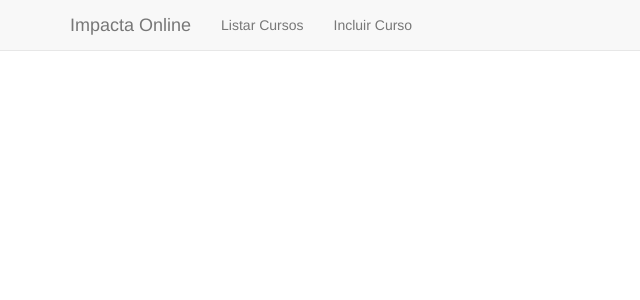
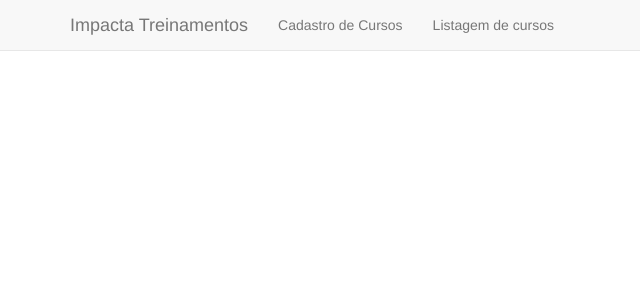
Before and after one commit to Almeida92/Curso_Mean, an Angular app in the folder app-angular4/: page / in a window 1280 px wide. Shown: the top 300 px of the page, without its empty margins (0-640 px from the left). Built offline with nearby package versions, Linux system fonts and the light colour scheme.

Commit message:
interpolação

```diff
--- a/app-angular4/src/app/menu/menu.component.ts
+++ b/app-angular4/src/app/menu/menu.component.ts
@@ -4,4 +4,8 @@ import { Component } from '@angular/core';
     selector: 'menu',
     templateUrl: 'views/menu.component.html'
 })
-export class MenuComponent { }
+export class MenuComponent {
+    titulo_escola: string = 'Impacta Treinamentos';
+    titulo_cad: string = 'Cadastro de Cursos';
+    titulo_lista = 'Listagem de cursos';
+ }
--- a/app-angular4/src/app/menu/views/menu.component.html
+++ b/app-angular4/src/app/menu/views/menu.component.html
@@ -7,13 +7,13 @@
           <span class="icon-bar"></span>
           <span class="icon-bar"></span>
         </button>
-        <a class="navbar-brand" href="#">Impacta Online</a>
+        <a class="navbar-brand" href="#">{{ titulo_escola }}</a>
       </div>
 
       <div class="collapse navbar-collapse">
         <ul class="nav navbar-nav">
-          <li><a href="#">Listar Cursos</a></li>
-          <li><a href="#">Incluir Curso</a></li>
+          <li><a href="#">{{ titulo_cad }}</a></li>
+          <li><a href="#">{{ titulo_lista }}</a></li>
         </ul>
       </div>
     </div>
```
